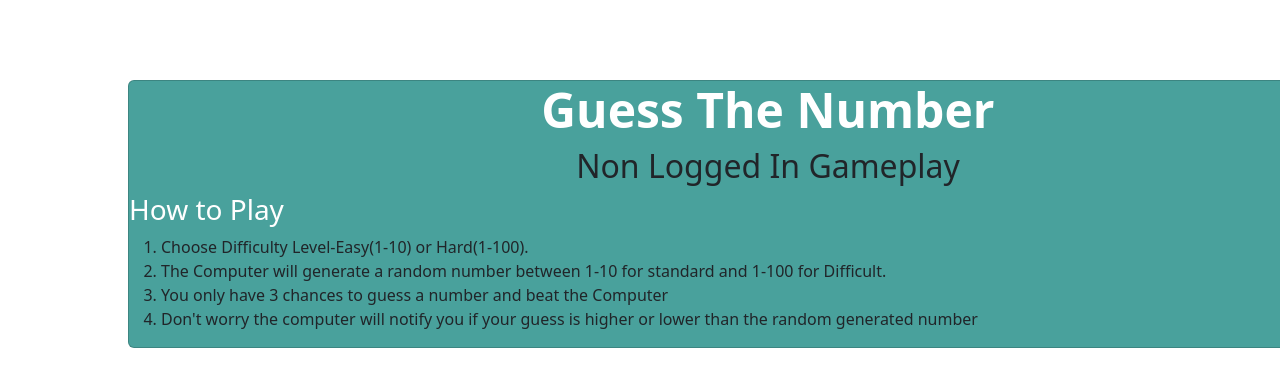
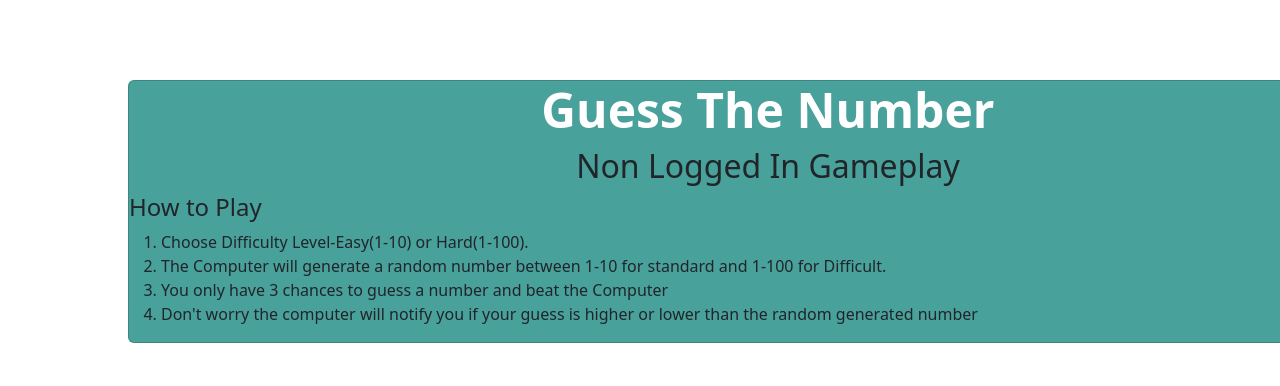
Before and after one commit to AndrewIMLEx/Learning-Project, a React app: page / in a window 1280 px wide. Shown: the top 386 px of the page. Built offline with nearby package versions, Linux system fonts and the light colour scheme.

Commit message:
add subheader

```diff
--- a/src/Homepage/Rules.jsx
+++ b/src/Homepage/Rules.jsx
@@ -5,7 +5,7 @@ class Rules extends React.Component{
       return (
       <>
       <div className="rules">
-        <h3>How to Play</h3>
+        <h4>How to Play</h4>
         <ol>
             <li>Choose Difficulty Level-Easy(1-10) or Hard(1-100).</li>
             <li>The Computer will generate a random number between 1-10 for standard and 1-100 for Difficult.</li>
```
